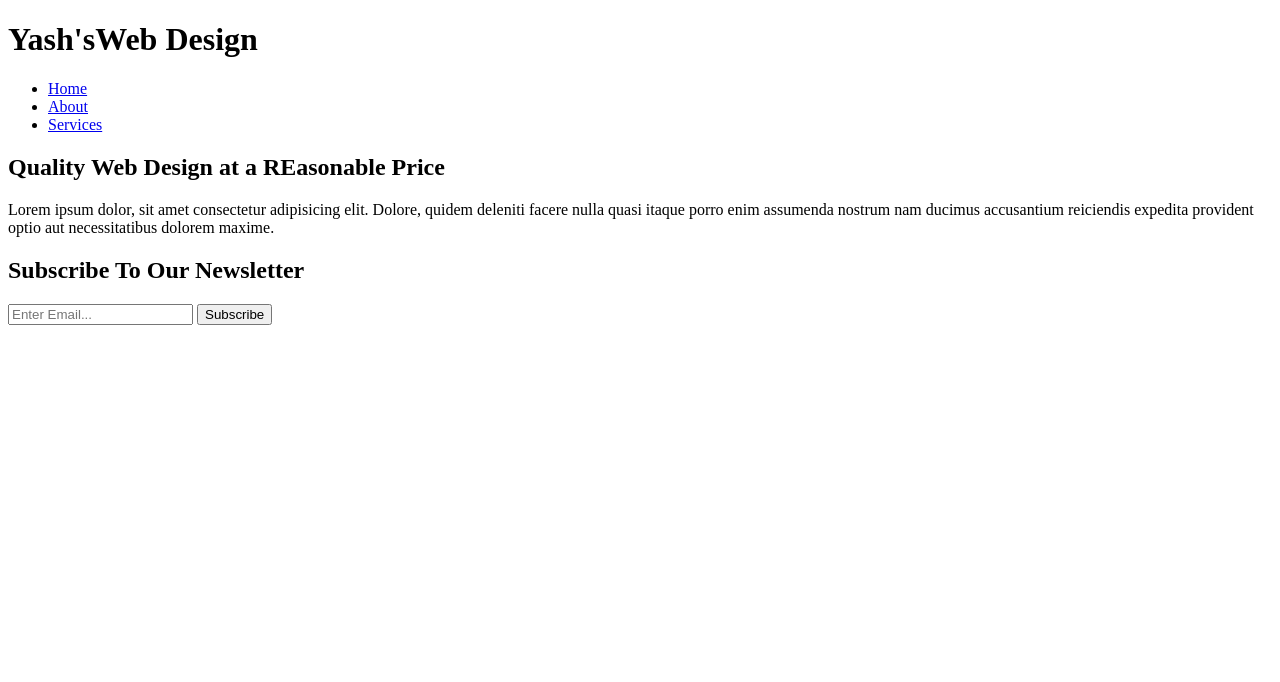
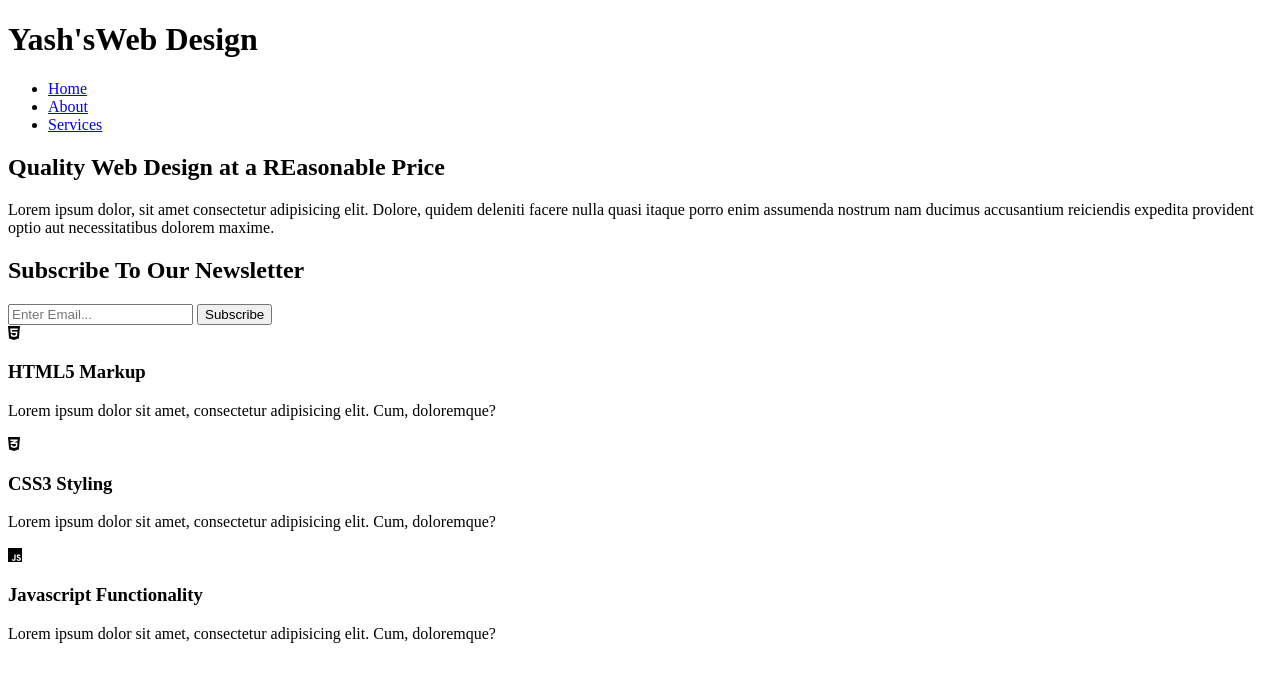
Before and after one commit to YashKamaat/FullWebpage, a plain HTML site: page index.html in a window 1280 px wide. Drawn offline with Linux system fonts and the light colour scheme.

Commit message:
Added Boxes section to the HTML file

```diff
--- a/index.html
+++ b/index.html
@@ -57,6 +57,26 @@
             </form>
         </div>
     </section>
+    <!-- Boxes -->
+    <section id="boxes">
+        <div class="container">
+            <div class="box">
+                <i class="fab fa-html5"></i>
+                <h3>HTML5 Markup</h3>
+                <p>Lorem ipsum dolor sit amet, consectetur adipisicing elit. Cum, doloremque?</p>
+            </div>
+            <div class="box">
+                <i class="fab fa-css3-alt"> </i>
+                <h3>CSS3 Styling</h3>
+                <p>Lorem ipsum dolor sit amet, consectetur adipisicing elit. Cum, doloremque?</p>
+            </div>
+            <div class="box">
+                <i class="fab fa-js"></i>
+                <h3>Javascript Functionality</h3>
+                <p>Lorem ipsum dolor sit amet, consectetur adipisicing elit. Cum, doloremque?</p>
+            </div>
+        </div>
+    </section>
 </body>
 
 </html>
```
